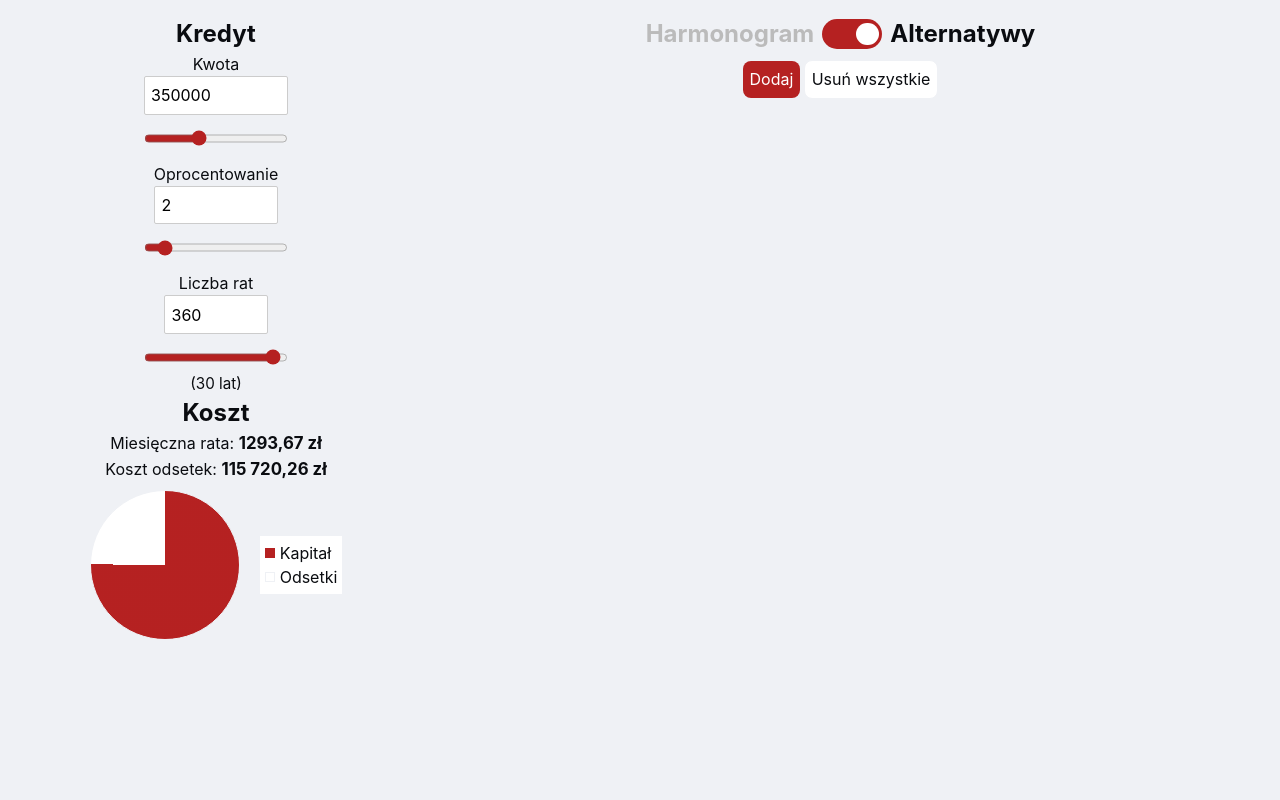
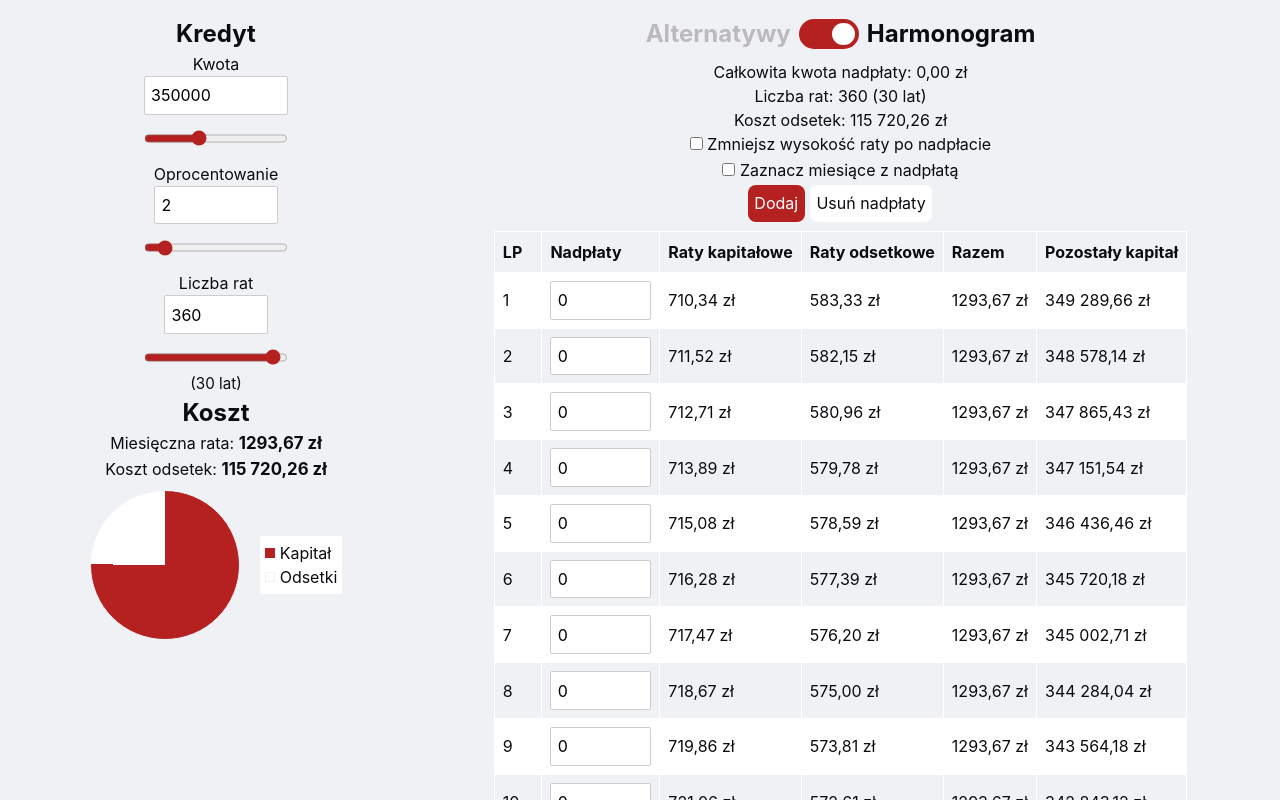
Before and after one commit to adamwroo/svelte-mortgage-calculator, a Svelte app: page / in a window 1280 px wide. Shown: the top 800 px of the page. Built offline with nearby package versions, Linux system fonts and the light colour scheme.

Commit message:
showAlternatives renamed to showSchedule

```diff
--- a/src/App.svelte
+++ b/src/App.svelte
@@ -1,6 +1,6 @@
 <script>
 	import { onMount } from 'svelte';
-	import { mortgageBase, alternatives, showAlternatives, overpayments, decreaseInstallmentAfterOverpayment, highlightRowWithOverpay } from './stores';
+	import { mortgageBase, alternatives, showSchedule, overpayments, decreaseInstallmentAfterOverpayment, highlightRowWithOverpay } from './stores';
 	import { getMortgage } from './calculations';
 	import MortgageBase from './components/MortgageBase.svelte';
 	import MortgageCost from './components/MortgageCost.svelte';
@@ -25,16 +25,16 @@
 	</div>
 	<div class="not-sidebar">
 		<h2>
-			<ToggleSwitch bind:checked={$showAlternatives} textFalse="Harmonogram" textTrue="Alternatywy" />
+			<ToggleSwitch bind:checked={$showSchedule} textFalse="Alternatywy" textTrue="Harmonogram" />
 		</h2>
-		{#if $showAlternatives}
-			<Alternatives bind:alternatives={$alternatives} {mortgage} />
-		{:else}
+		{#if $showSchedule}
 			<Schedule {mortgage}
 				bind:overpayments={$overpayments}
 				bind:decreaseInstallmentAfterOverpayment={$decreaseInstallmentAfterOverpayment}
 				bind:highlightRowWithOverpay={$highlightRowWithOverpay}
 			/>
+		{:else}
+			<Alternatives bind:alternatives={$alternatives} {mortgage} />
 		{/if}
 	</div>
 </main>
--- a/src/stores.js
+++ b/src/stores.js
@@ -8,8 +8,8 @@ export const mortgageBase = localStore('mortgage-base', initialMorgageBase);
 const initialAlternatives = [];
 export const alternatives = localStore('alternatives', initialAlternatives);
 
-const initialShowAlternatives = true;
-export const showAlternatives = localStore('show-alternatives', initialShowAlternatives);
+const initialShowSchedule = true;
+export const showSchedule = localStore('show-schedule', initialShowSchedule);
 
 const initialOverpayments = new Array(numberOfPayments).fill(0);
 export const overpayments = localStore('overpayments', initialOverpayments);
```
